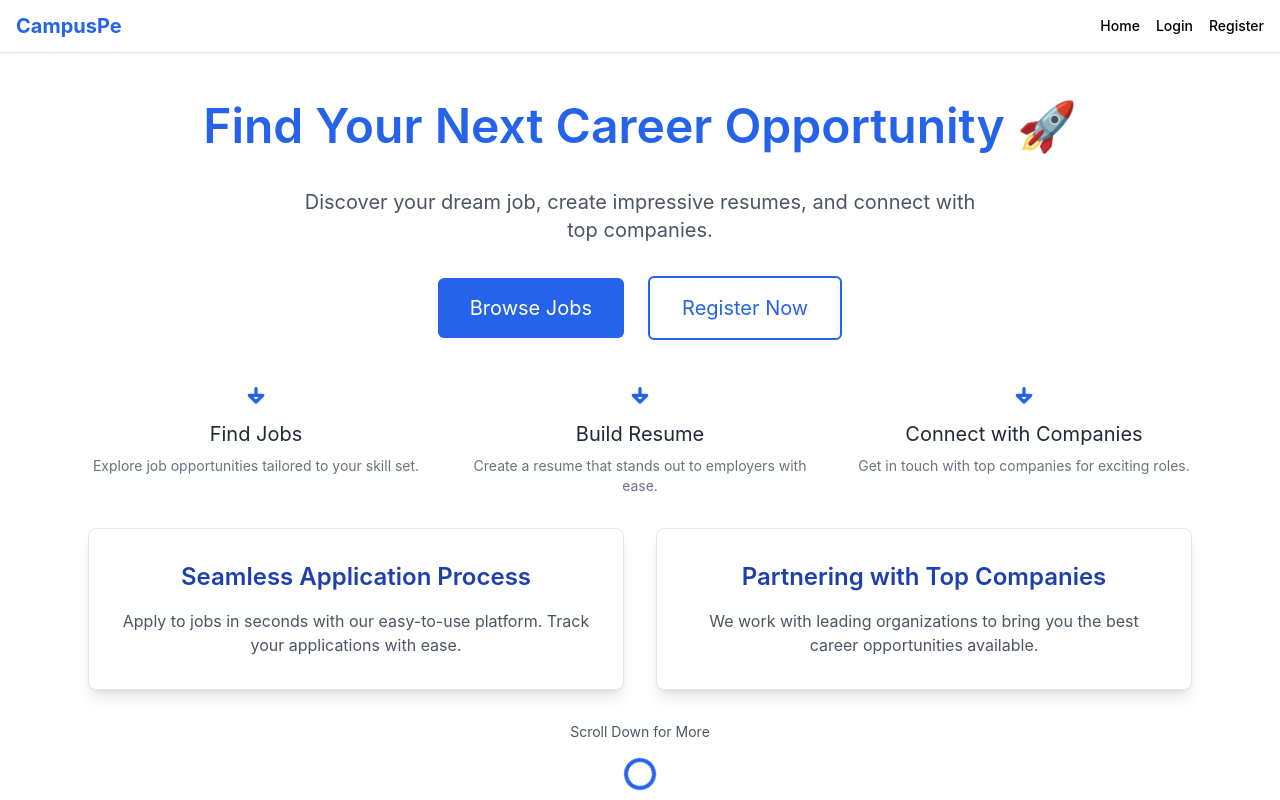
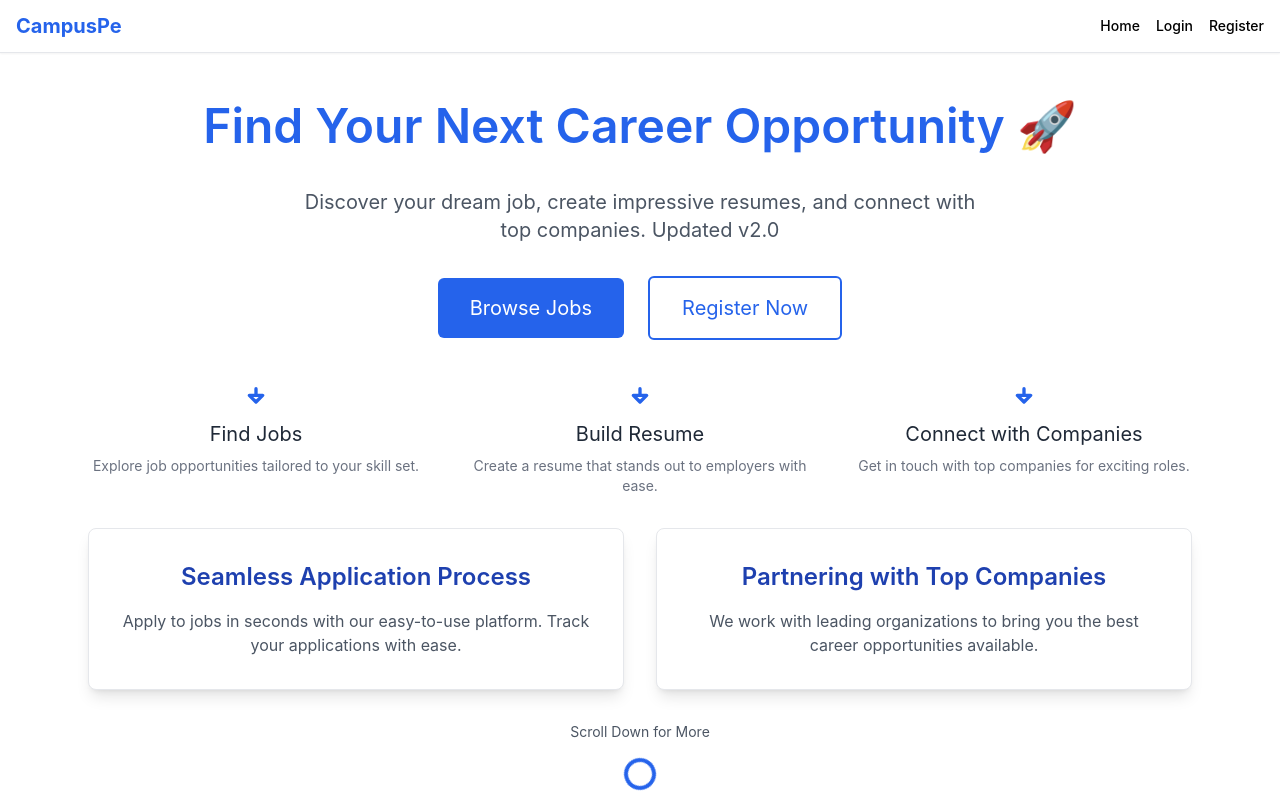
Before and after one commit to CampusPe/Campuspe_Staging, a Next.js app in the folder apps/web/: page / in a window 1280 px wide. Shown: the top 800 px of the page. Built offline with nearby package versions, Linux system fonts and the light colour scheme.

Commit message:
Trigger web deployment: Update homepage text v2.0

```diff
--- a/apps/web/pages/index.tsx
+++ b/apps/web/pages/index.tsx
@@ -23,7 +23,7 @@ export default function Home() {
             Find Your Next Career Opportunity 🚀
           </h1>
           <p className="text-lg md:text-xl text-gray-600 max-w-2xl mx-auto">
-            Discover your dream job, create impressive resumes, and connect with top companies.
+            Discover your dream job, create impressive resumes, and connect with top companies. Updated v2.0
           </p>
 
           {/* Call-to-Actions */}
```
